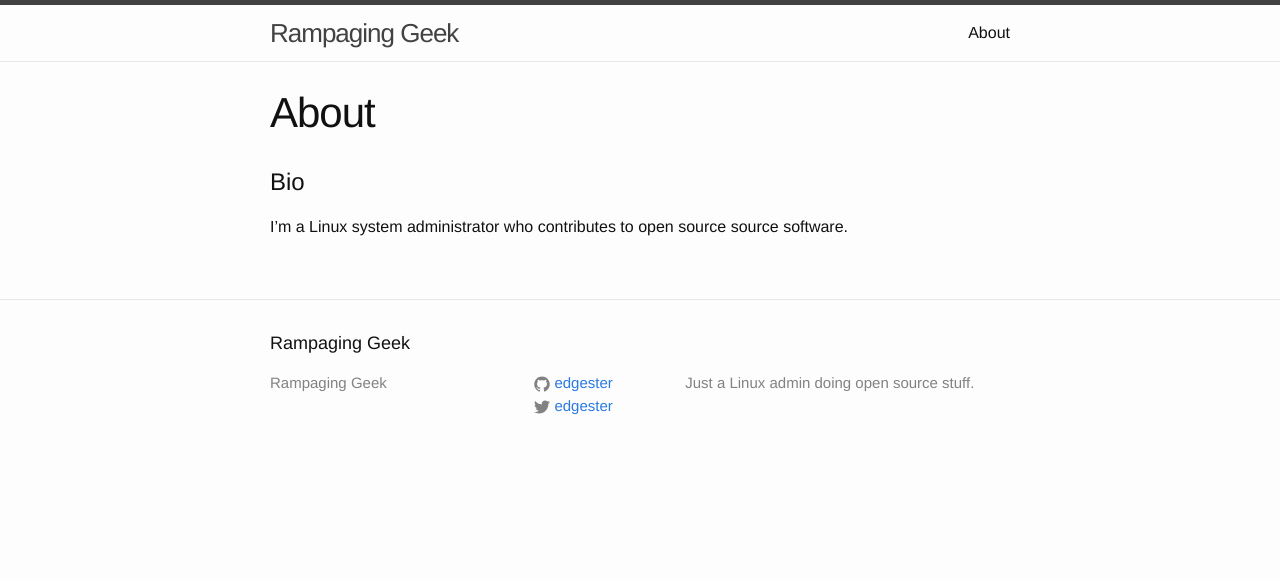
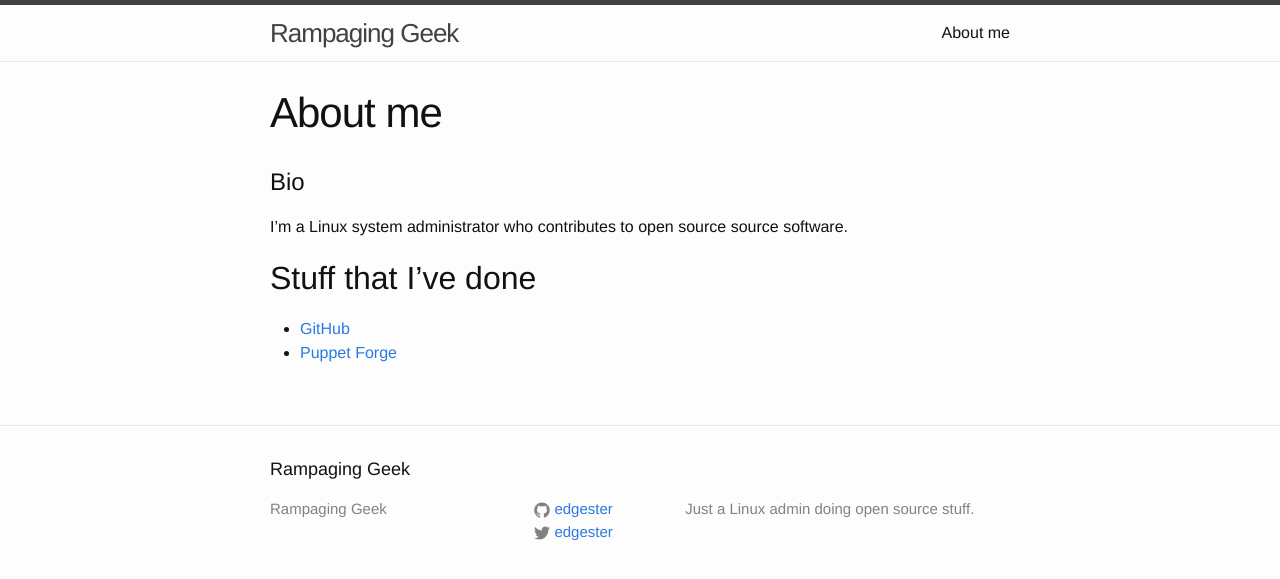
Before and after one commit to edgester/edgester.github.io, a Jekyll site: the page built from about.md, in a window 1280 px wide. Shown: the top 579 px of the page. Built offline with Jekyll 4.4.1, drawn with Linux system fonts in a browser that asks for light colours.

Commit message:
Update the 'About me' page a little

```diff
--- a/about.md
+++ b/about.md
@@ -1,9 +1,14 @@
 ---
 layout: page
-title: About
+title: "About me"
 permalink: /about/
 ---
 # Bio
 
 I'm a Linux system administrator who contributes to open source source
 software.
+
+## Stuff that I've done
+
+ * [GitHub](https://github.com/edgester)
+ * [Puppet Forge](https://forge.puppetlabs.com/edgester)
```
